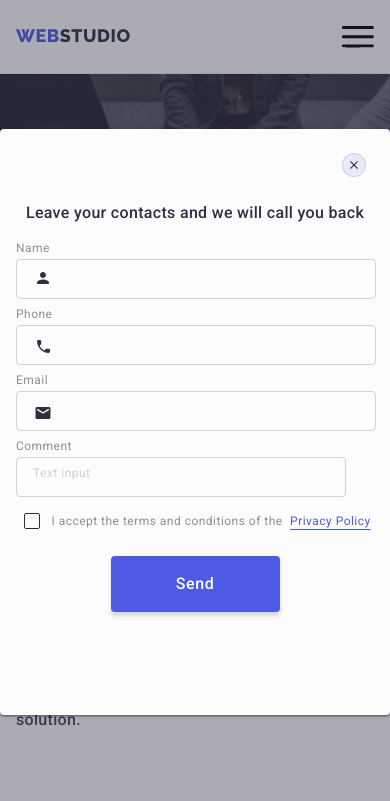
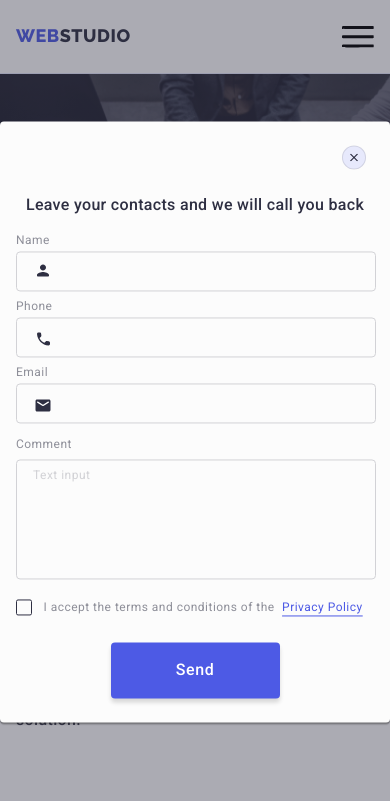
Before and after one commit to AnnaKotl/goit-markup-hw-07, a plain HTML site: page index.html in a window 390 px wide. Both pictures are taken after a click on the button "Order Service". Shown: the top 801 px of the page. Drawn offline with nearby package versions, Linux system fonts and the light colour scheme.

Commit message:
TABLET START

```diff
--- a/css/mobile-styles.css
+++ b/css/mobile-styles.css
@@ -362,9 +362,8 @@ screen and (min-resolution: 2dppx) and (max-width: 767px) {
 
     .modal {
         max-width: 392px;
-        max-height: 586px;
+        min-height: 586px;
         width: 100%;
-        height: 100%;
 
     }
     .modal-title {
@@ -381,12 +380,6 @@ screen and (min-resolution: 2dppx) and (max-width: 767px) {
         flex-direction: column;
         width: 100%;
     }
-    .label-textarea {
-        max-width: 360px;
-        max-height: 120px;
-        width: 100%;
-        height: 100%;
-    }
     .modal-subtitle {
         margin-left: 16px;
     }
@@ -402,7 +395,10 @@ screen and (min-resolution: 2dppx) and (max-width: 767px) {
     }
     .textarea {
         max-width: 360px;
-        max-height: 120px;
+        height: 120px;
+    }
+    .accept-check-container {
+        margin-left: 16px;
     }
     .accept-check .checkbox-groups {
         display: inline-flex;
@@ -417,22 +413,17 @@ screen and (min-resolution: 2dppx) and (max-width: 767px) {
         margin-left: auto;
     }
 }
-
-
-
-
-
-
-/* @media screen and (max-width: 430px) {
+@media screen and (max-width: 430px) {
     .mobile-contacts-tel-link {
         font-size: 30px;
     }
 }
 @media screen and (max-width: 420px) {
     .mobile-contacts-tel-link {
-        font-size: 20px;
+        font-size: 24px;
     }
-} */
+}
+/* /========MOBILE DONE========/ */
 @media screen and (max-width: 1200px) {
     .specialty-icons {
         display: none;
@@ -441,8 +432,6 @@ screen and (min-resolution: 2dppx) and (max-width: 767px) {
         display: none;
     }
 }
-
-
 /* --------------TABLET------------ */
 /* ==============768px=(16px*2)+736px
 16px - padding =====================*/
@@ -455,27 +444,27 @@ screen and (min-resolution: 2dppx) and (max-width: 767px) {
     .burger-btn, .mobile-menu {
         display: none;
     }
+
+
+
+
     /* Specialty section tablet */
     .specialty-items {
         display: flex;
         gap: 24px;
     }
-
     .specialty-icons {
         background-color: var(--light-color);
         padding: 24px 100px;
         width: 264px;
         height: 112px;
-
     }
-
     .subtitle {
         font-weight: 500;
         font-size: 20px;
         line-height: 1.2;
         color: var(--hero-background-color);
     }
-
     .specialty-subtitle {
         margin-top: 8px;
         margin-bottom: 8px;
--- a/css/styles.css
+++ b/css/styles.css
@@ -305,6 +305,9 @@ body {
     align-items: center;
     justify-content: center;
   }
+  .accept-check .checkbox-groups {
+    margin-left: 24px;
+  }
 }
 
 
@@ -571,6 +574,7 @@ del all section -> mobile.style -> tablet!!!!!!!*/
   position: absolute;
   top: 50%;
   left: 50%;
+  z-index: 666;
   background-color: var(--modal-bgc);
   box-shadow: 0px 1px 1px rgba(0, 0, 0, 0.14), 0px 1px 3px rgba(0, 0, 0, 0.12), 0px 2px 1px rgba(0, 0, 0, 0.2);
   border-radius: 4px;
@@ -605,6 +609,7 @@ del all section -> mobile.style -> tablet!!!!!!!*/
 /* modal form */
 .modal-forma-container {
   display: inline-block;
+  z-index: 667;
 }
 .modal-title {
   font-weight: 500;
@@ -670,7 +675,7 @@ del all section -> mobile.style -> tablet!!!!!!!*/
   height: 16px;
   border: 1px solid var(--darc-color);
   border-radius: 2px;
-  margin-left: 24px;
+
   margin-right: 8px;
   fill: transparent;
   transition: fill 250ms cubic-bezier(0.4, 0, 0.2, 1), border-color 250ms cubic-bezier(0.4, 0, 0.2, 1), background-color 250ms cubic-bezier(0.4, 0, 0.2, 1);
--- a/index.html
+++ b/index.html
@@ -556,12 +556,12 @@
                 <use href="./images/icons.svg#icon-email"></use>
               </svg>
             </label>
-
-            <label class="modal-label label-textarea">
-              <span class="modal-subtitle">Comment</span>
-              <textarea class="modal-text textarea" name="Usercomment" placeholder="Text input" maxlength="500"></textarea>
-            </label>
-
+            <div class="mob-area">
+              <label class="modal-label label-textarea">
+                <span class="modal-subtitle">Comment</span>
+                <textarea class="modal-text textarea" name="Usercomment" placeholder="Text input" maxlength="500"></textarea>
+              </label>
+            </div>
               <div class="accept-check-container">
                 <input type="checkbox" class="privacy-check visually-hidden" name="Privacy" value="Privacy Policy" id="Privacy">
                 <label for="Privacy" class="modal-label accept-check">
```
